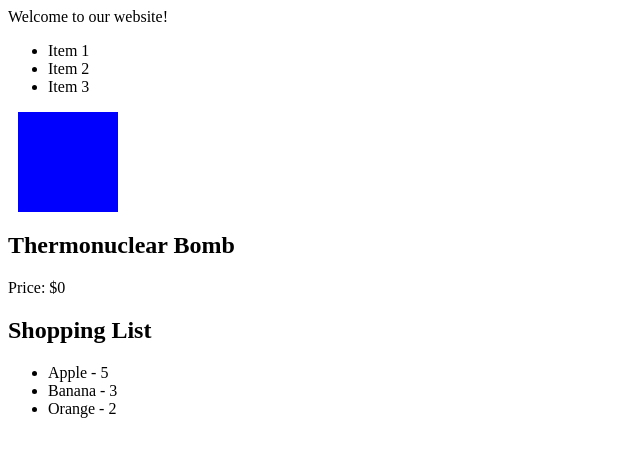
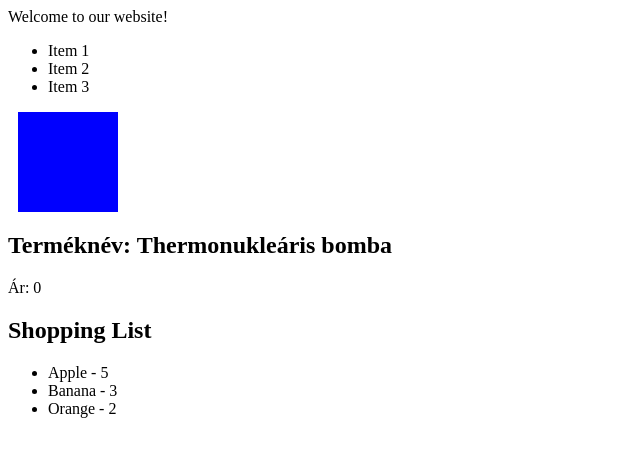
Before and after one commit to Hunor64/ReactGyakorlas, a React (Vite) app: page / in a window 1280 px wide. Shown: the top 456 px of the page, without its empty margins (0-640 px from the left). Built offline with nearby package versions, Linux system fonts and the light colour scheme.

Commit message:
Code update

```diff
--- a/src/App.tsx
+++ b/src/App.tsx
@@ -6,12 +6,16 @@ import StyleBox from "./components/StyleBox";
 import WelcomeMessage from "./components/WelcomeMessage";
 
 const App = () => {
+  const termek = {
+    name: "Thermonukleáris bomba",
+    price: 0,
+  };
   return (
     <div>
       <WelcomeMessage />
       <ItemList />
       <StyleBox />
-      <Product />
+      <Product {...termek}/>
       <ShoppingList />
     </div>
   );
--- a/src/components/Produtc.tsx
+++ b/src/components/Produtc.tsx
@@ -1,18 +1,13 @@
-interface ProductData {
+type ProductData = {
   name: string;
   price: number;
-}
+};
 
-const Product = () => {
-  const product: ProductData = {
-    name: "Thermonuclear Bomb",
-    price: 0,
-  };
-
+const Product = (props:ProductData) => {
   return (
     <div>
-      <h2>{product.name}</h2>
-      <p>Price: ${product.price}</p>
+      <h2>Terméknév: {props.name}</h2>
+      <p>Ár: {props.price}</p>
     </div>
   );
 };
--- a/src/components/ShoppingList.tsx
+++ b/src/components/ShoppingList.tsx
@@ -1,4 +1,4 @@
-interface ShoppingListItem {
+type ShoppingListItem = {
     name: string;
     quantity: number;
 }
@@ -14,8 +14,8 @@ const ShoppingList = () => {
         <div>
             <h2>Shopping List</h2>
             <ul>
-                {items.map((item, index) => (
-                    <li key={index}>
+                {items.map(item => (
+                    <li >
                         {item.name} - {item.quantity}
                     </li>
                 ))}
```
